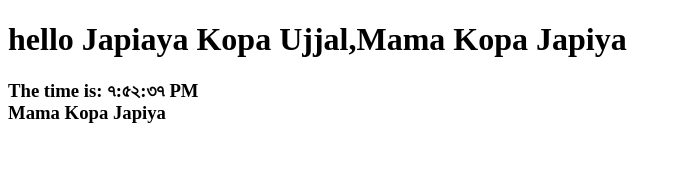
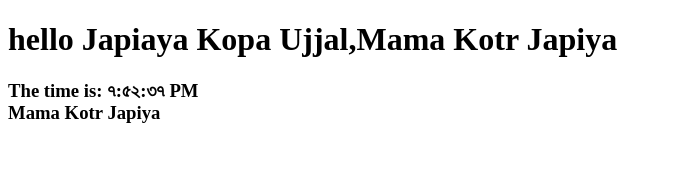
Before and after one commit to Ujjal-ENG/learn-react, a React (Create React App) app in the folder start-learn-react/: page / in a window 1280 px wide. Shown: the top 174 px of the page, without its empty margins (0-681 px from the left). Built offline with nearby package versions, Linux system fonts and the light colour scheme.

Commit message:
right now done but i can not fix the eslint error

```diff
--- a/start-learn-react/src/App.js
+++ b/start-learn-react/src/App.js
@@ -1,7 +1,7 @@
 import Clock from "./components/Clock";
 
 function App() {
-  return <Clock locale="bn-BD">Mama Kopa Japiya</Clock>;
+  return <Clock locale="bn-BD">Mama Kotr Japiya</Clock>;
 }
 
 export default App;
```
Also changed, not shown: start-learn-react/package.json (+14 -3 lines), start-learn-react/.eslintrc.json (added), 2 other files (tests, documents, lock files or other folders).
